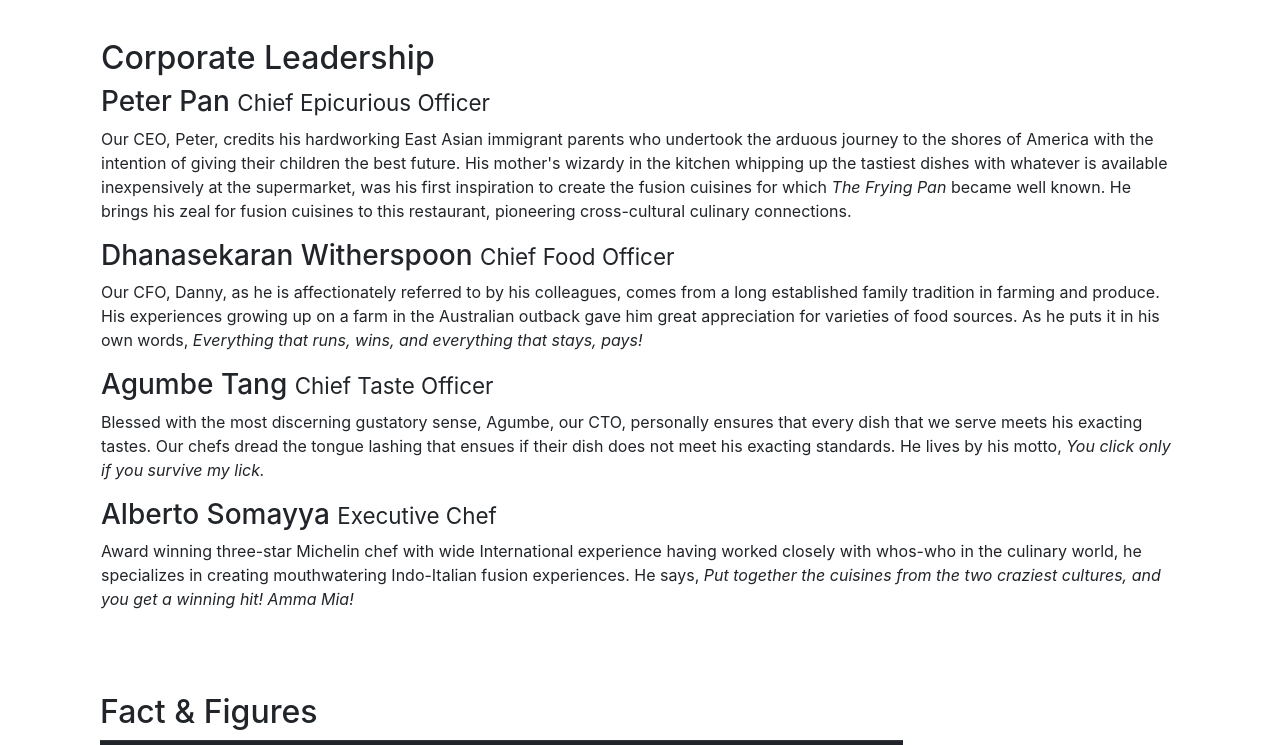
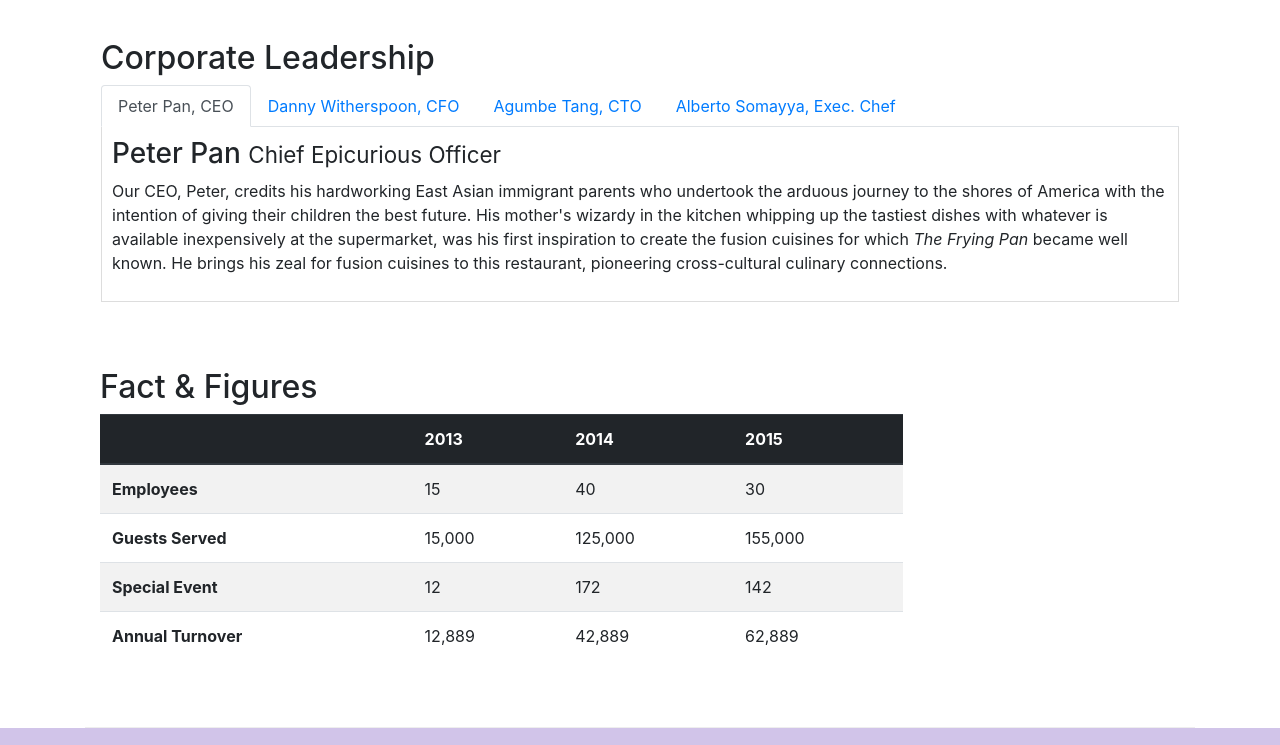
Before and after one commit to saurabhpathak072/Bootstrap-setup, a website: page aboutus.html in a window 1280 px wide. Shown: the part 986-1731 px from the top of the page. Drawn offline with nearby package versions, Linux system fonts and the light colour scheme.

Commit message:
Tabs nav-tabs

```diff
--- a/aboutus.html
+++ b/aboutus.html
@@ -127,34 +127,84 @@
             <div class="row mt-4 p-3">
                 <div class="col-12">
                     <h2>Corporate Leadership</h2>
+                    <ul class="nav nav-tabs" role="tablist" id="myTab">
+                        <li class="nav-item active">
+                            <a class="nav-link active" href="#peter" role="tab" data-toggle="tab">Peter Pan, CEO</a>
+                        </li>
+                        <li class="nav-item">
+                            <a class="nav-link" href="#danny" role="tab" data-toggle="tab">Danny Witherspoon, CFO</a>
+                        </li>
+                        <li class="nav-item">
+                            <a class="nav-link" href="#agumbe" role="tab" data-toggle="tab">Agumbe Tang, CTO</a>
+                        </li>
+                        <li class="nav-item">
+                            <a class="nav-link" href="#alberto" role="tab" data-toggle="tab">Alberto Somayya, Exec.
+                                Chef</a>
+                        </li>
+                    </ul>
+
+                    <div class="tab-content">
+                        <div class="tab-pane fade show active" role="tabpanel" id="peter">
                             <h3>Peter Pan <small>Chief Epicurious Officer</small></h3>
-                    <p class="d-none d-sm-block">Our CEO, Peter, credits his hardworking East Asian immigrant parents
+                            <p class="d-none d-sm-block">Our CEO, Peter, credits his hardworking East Asian immigrant
+                                parents
                                 who undertook the arduous
-                        journey to the shores of America with the intention of giving their children the best future.
-                        His mother's wizardy in the kitchen whipping up the tastiest dishes with whatever is available
-                        inexpensively at the supermarket, was his first inspiration to create the fusion cuisines for
-                        which <em>The Frying Pan</em> became well known. He brings his zeal for fusion cuisines to this
+                                journey to the shores of America with the intention of giving their children the best
+                                future.
+                                His mother's wizardy in the kitchen whipping up the tastiest dishes with whatever is
+                                available
+                                inexpensively at the supermarket, was his first inspiration to create the fusion
+                                cuisines
+                                for
+                                which <em>The Frying Pan</em> became well known. He brings his zeal for fusion cuisines
+                                to
+                                this
                                 restaurant, pioneering cross-cultural culinary connections.</p>
+                        </div>
+                        <div class="tab-pane fade " role="tabpanel" id="danny">
                             <h3>Dhanasekaran Witherspoon <small>Chief Food Officer</small></h3>
-                    <p class="d-none d-sm-block">Our CFO, Danny, as he is affectionately referred to by his colleagues,
+                            <p class="d-none d-sm-block">Our CFO, Danny, as he is affectionately referred to by his
+                                colleagues,
                                 comes from a long
-                        established family tradition in farming and produce. His experiences growing up on a farm in the
-                        Australian outback gave him great appreciation for varieties of food sources. As he puts it in
+                                established family tradition in farming and produce. His experiences growing up on a
+                                farm in
+                                the
+                                Australian outback gave him great appreciation for varieties of food sources. As he puts
+                                it
+                                in
                                 his own words, <em>Everything that runs, wins, and everything that stays, pays!</em></p>
+                        </div>
+
+                        <div class="tab-pane fade " role="tabpanel" id="agumbe">
                             <h3>Agumbe Tang <small>Chief Taste Officer</small></h3>
-                    <p class="d-none d-sm-block">Blessed with the most discerning gustatory sense, Agumbe, our CTO,
+                            <p class="d-none d-sm-block">Blessed with the most discerning gustatory sense, Agumbe, our
+                                CTO,
                                 personally ensures that every
-                        dish that we serve meets his exacting tastes. Our chefs dread the tongue lashing that ensues if
-                        their dish does not meet his exacting standards. He lives by his motto, <em>You click only if
+                                dish that we serve meets his exacting tastes. Our chefs dread the tongue lashing that
+                                ensues
+                                if
+                                their dish does not meet his exacting standards. He lives by his motto, <em>You click
+                                    only
+                                    if
                                     you survive my lick.</em></p>
+                        </div>
+
+                        <div class="tab-pane fade " role="tabpanel" id="alberto">
                             <h3>Alberto Somayya <small>Executive Chef</small></h3>
                             <p class="d-none d-sm-block">Award winning three-star Michelin chef with wide International
                                 experience having worked closely
-                        with whos-who in the culinary world, he specializes in creating mouthwatering Indo-Italian
-                        fusion experiences. He says, <em>Put together the cuisines from the two craziest cultures, and
+                                with whos-who in the culinary world, he specializes in creating mouthwatering
+                                Indo-Italian
+                                fusion experiences. He says, <em>Put together the cuisines from the two craziest
+                                    cultures,
+                                    and
                                     you get a winning hit! Amma Mia!</em></p>
                         </div>
                     </div>
+                </div>
+            </div>
+
+
             <div class="row row-content">
                 <div class="col-12 col-sm-9">
                     <h2>Fact &amp; Figures</h2>
@@ -247,6 +297,15 @@
                 </div>
             </div>
         </footer>
+        <script src="https://code.jquery.com/jquery-3.2.1.slim.min.js"
+            integrity="sha384-KJ3o2DKtIkvYIK3UENzmM7KCkRr/rE9/Qpg6aAZGJwFDMVNA/GpGFF93hXpG5KkN" crossorigin="anonymous">
+        </script>
+        <script src="https://cdn.jsdelivr.net/npm/popper.js@1.12.9/dist/umd/popper.min.js"
+            integrity="sha384-ApNbgh9B+Y1QKtv3Rn7W3mgPxhU9K/ScQsAP7hUibX39j7fakFPskvXusvfa0b4Q" crossorigin="anonymous">
+        </script>
+        <script src="https://cdn.jsdelivr.net/npm/bootstrap@4.0.0/dist/js/bootstrap.min.js"
+            integrity="sha384-JZR6Spejh4U02d8jOt6vLEHfe/JQGiRRSQQxSfFWpi1MquVdAyjUar5+76PVCmYl" crossorigin="anonymous">
+        </script>
 
     </body>
 
--- a/css/styles.css
+++ b/css/styles.css
@@ -41,3 +41,10 @@ body {
 html {
   scroll-behavior: smooth;
 }
+
+.tab-content {
+  border-left: 1px solid #ddd;
+  border-right: 1px solid #ddd;
+  border-bottom: 1px solid #ddd;
+  padding: 10px;
+}
```
Lines whose indentation alone changed are shown as unchanged.
